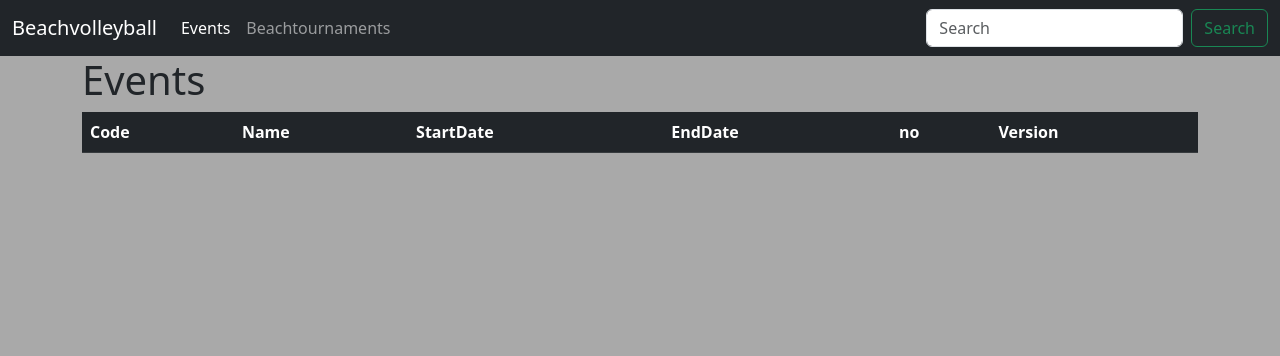
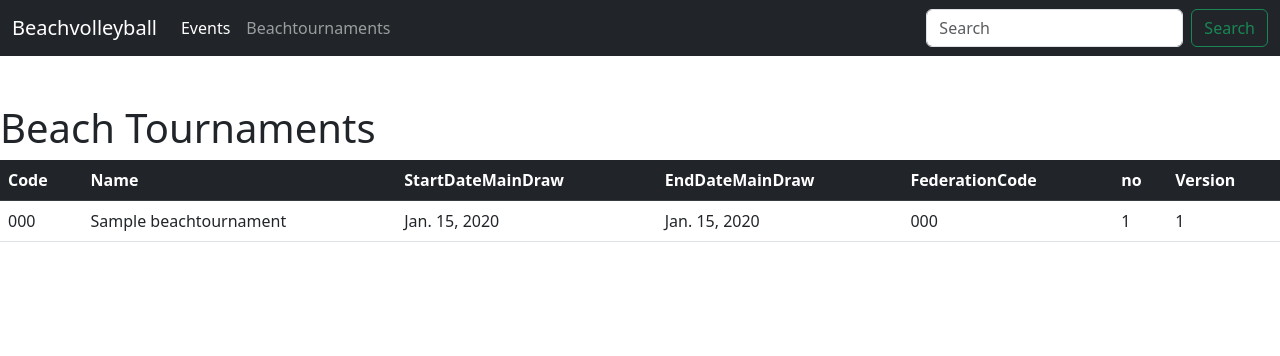
Before and after one commit to Samarix/Beachvolleyball_AmirSamardzic, a Django app: page /beachtournaments/ in a window 1280 px wide. Shown: the top 356 px of the page. Run offline with Django 5.2, Linux system fonts and the light colour scheme; tables that the repository leaves empty hold one stand-in row (values such as "Sample post"); lists and menus that the app fills with data are empty.

Commit message:
neuer commit 1

```diff
--- a/beachvolleyball/beachvolleyball_webapp/templates/base.html
+++ b/beachvolleyball/beachvolleyball_webapp/templates/base.html
@@ -3,17 +3,19 @@
 <head>
     <meta charset="UTF-8">
     <meta name="viewport" content="width=device-width, initial-scale=1.0">
-    <title>Beachvolleyball</title>
+    <title>{% block title %}{% endblock %}</title>
     <!-- Bootstrap CSS -->
     <link rel="stylesheet" href="https://cdn.jsdelivr.net/npm/bootstrap@5.3.0/dist/css/bootstrap.min.css">
 </head>
-<body style="
-background-color: darkgray">
-{% include 'navbar.html' %}
-<div class="container">
+<body style="background-color: rgb(255, 255, 255);">
+
+    {% include 'navbar.html' %}
+</br>
+<br>
 
     {% block content %}
     {% endblock %}
+
 
     <!-- Bootstrap JS -->
     <script src="https://cdn.jsdelivr.net/npm/bootstrap@5.3.0/dist/js/bootstrap.bundle.min.js"></script>
--- a/beachvolleyball/beachvolleyball_webapp/templates/beachtournaments.html
+++ b/beachvolleyball/beachvolleyball_webapp/templates/beachtournaments.html
@@ -1,11 +1,11 @@
 {% extends 'base.html' %}
 
 
-{%block title%} Events{% endblock %}
+{%block title%} Beach Tournaments{% endblock %}
 
 {% block content %}
 
-<h1>Events</h1>
+<h1>Beach Tournaments</h1>
 
 
 <table class="table">
@@ -13,21 +13,23 @@
         <tr>
             <th scope="col">Code</th>
             <th scope="col">Name</th>
-            <th scope="col">StartDate</th>
-            <th scope="col">EndDate</th>
+            <th scope="col">StartDateMainDraw</th>
+            <th scope="col">EndDateMainDraw</th>
+            <th scope="col">FederationCode</th>
             <th scope="col">no</th>
             <th scope="col">Version</th>
         </tr>
     </thead>
     <tbody>
-        {% for event in events %}
+        {% for beachtournament in beachtournaments %}
         <tr>
-            <td>{{event.Code}}</td>
-            <td>{{event.Name}}</td>
-            <td>{{event.StartDate}}</td>
-            <td>{{event.EndDate}}</td>
-            <td>{{event.no}}</td>
-            <td>{{event.Version}}</td>
+            <td>{{beachtournament.Code}}</td>
+            <td>{{beachtournament.Name}}</td>
+            <td>{{beachtournament.StartDateMainDraw}}</td>
+            <td>{{beachtournament.EndDateMainDraw}}</td>
+            <td>{{beachtournament.FederationCode}}</td>
+            <td>{{beachtournament.no}}</td>
+            <td>{{beachtournament.Version}}</td>
         {% endfor %}
     </tbody>
   </table>
--- a/beachvolleyball/beachvolleyball_webapp/views.py
+++ b/beachvolleyball/beachvolleyball_webapp/views.py
@@ -22,7 +22,7 @@ def events(request):
 
 def beachtournaments(request):
 
-    beachtournaments = BeachTournament.objects
+    beachtournaments = BeachTournament.objects.filter(StartDateMainDraw__range=["2020-01-01", "2024-12-31"]).order_by('-StartDateMainDraw')
 
     context = {
         'beachtournaments': beachtournaments,
```
Also changed, not shown: beachvolleyball/beachvolleyball_webapp/templates/home.html (+8 -0 lines).
